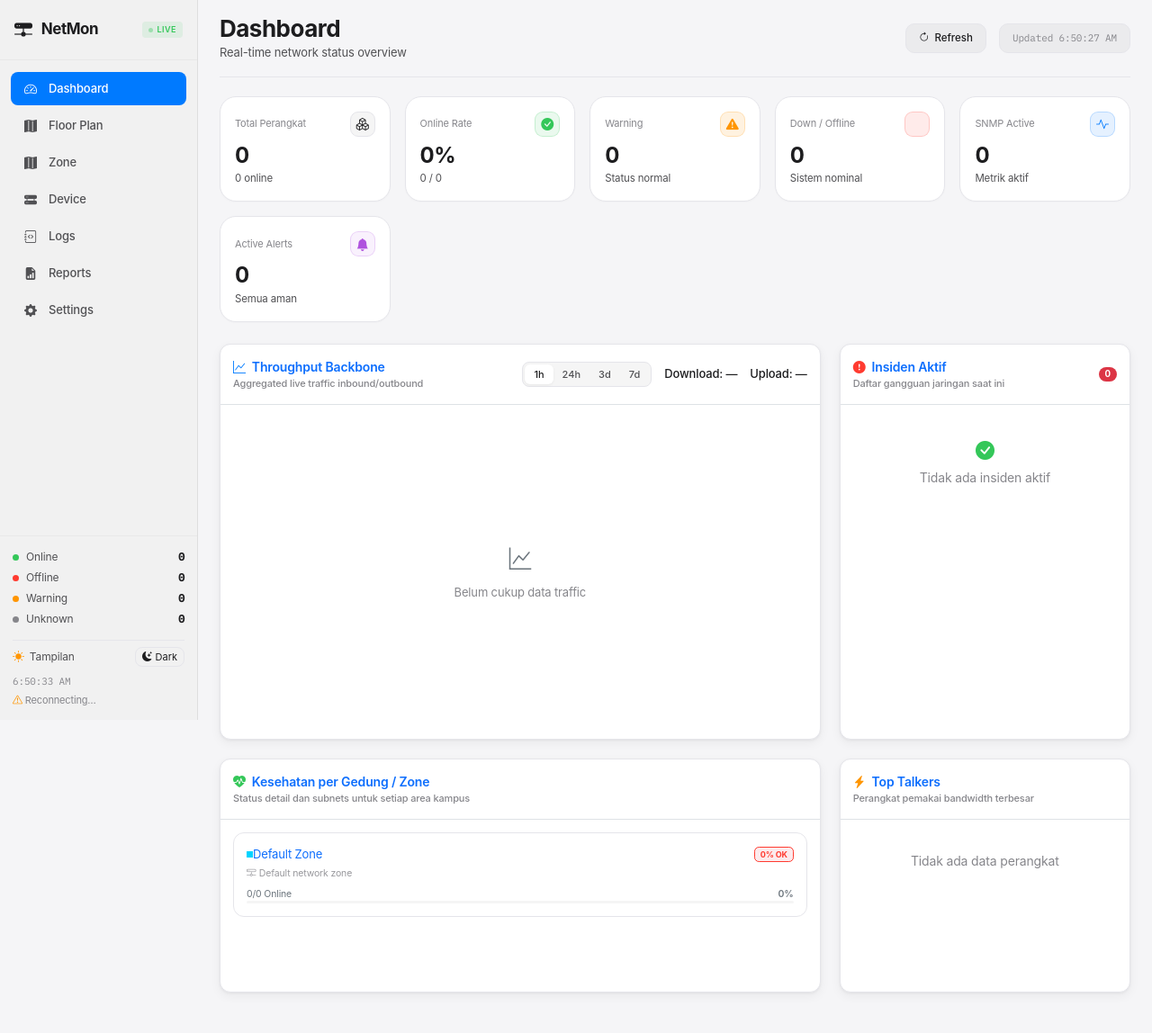
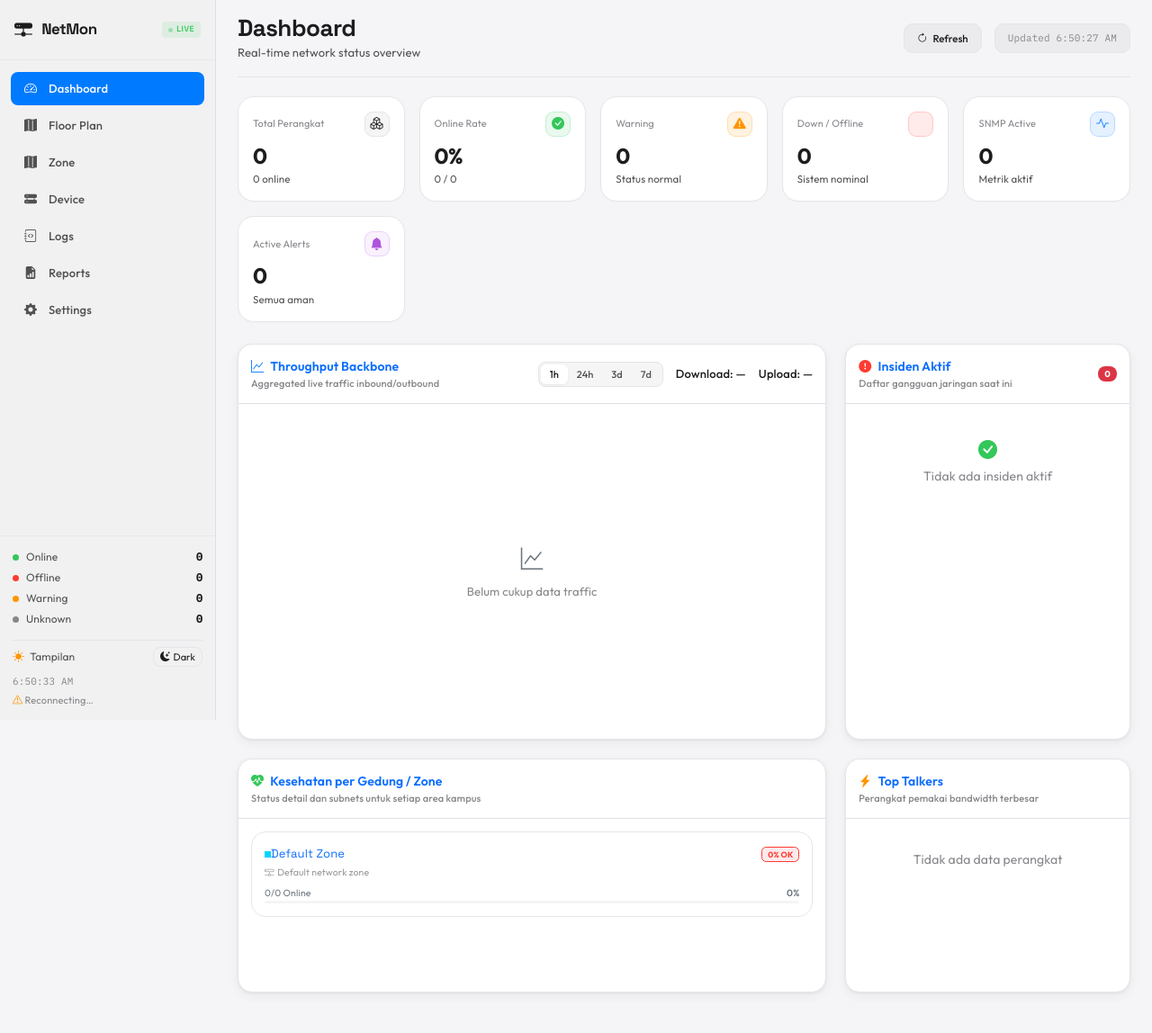
Before and after one commit to bagusazizulamri/netmon, a Flask app: page / in a window 1280 px wide. Shown: the whole page at 90% size. Run offline with Flask 3, Linux system fonts and the light colour scheme; data comes from the database, SQL or seed files in the repository; data that the repository does not hold is empty; some libraries are stand-ins or nearby versions.

Commit message:
style: apply Bauhaus & Retro-Modern dark theme with premium typography

```diff
--- a/static/css/style.css
+++ b/static/css/style.css
@@ -1,36 +1,39 @@
 /* ============================================================
-   NetMon – Clean Dark Theme
-   Minimal, functional, no-nonsense.
+   NetMon – Bauhaus & Retro-Modern Dark Theme
+   Premium geometric typography, distinctive primary accents, high readability.
    ============================================================ */
+@import url('https://fonts.googleapis.com/css2?family=Outfit:wght@300;400;500;600;700&family=Space+Grotesk:wght@400;500;600;700&display=swap');
+
 :root {
-  --bg-base:       #1e1e1e; /* macOS dark background */
-  --bg-card:       #2d2d2d; /* macOS panel background */
-  --bg-card-solid: #2d2d2d;
-  --bg-hover:      rgba(255, 255, 255, 0.06);
-  --border:        #3a3a3c; /* macOS dark border */
-  --border-lt:     #2c2c2e;
-
-  --accent:        #0a84ff; /* Apple Blue */
-  --accent-dim:    rgba(10, 132, 255, 0.15);
-  --green:         #30d158; /* Apple Green */
-  --green-dim:     rgba(48, 209, 88, 0.15);
-  --yellow:        #ffd60a; /* Apple Yellow */
-  --yellow-dim:    rgba(255, 214, 10, 0.15);
-  --red:           #ff453a; /* Apple Red */
-  --red-dim:       rgba(255, 69, 58, 0.15);
-  --purple:        #bf5af2;
-  --orange:        #ff9f0a;
-
-  --text-primary:   #ffffff;
-  --text-secondary: #a1a1a6;
-  --text-muted:     #76767b;
-
-  --sidebar-w:  220px;
+  --bg-base:       #111113; /* Deep dark space */
+  --bg-card:       #19191c; /* Elevated dark */
+  --bg-card-solid: #19191c;
+  --bg-hover:      rgba(255, 255, 255, 0.05);
+  --border:        #29292e; /* Subtle geometric border */
+  --border-lt:     #212125;
+
+  /* Bauhaus & Retro-Modern Accents */
+  --accent:        #4361ee; /* Retro Royal Blue */
+  --accent-dim:    rgba(67, 97, 238, 0.15);
+  --green:         #06d6a0; /* Minty Green */
+  --green-dim:     rgba(6, 214, 160, 0.15);
+  --yellow:        #ffd166; /* Bauhaus Yellow */
+  --yellow-dim:    rgba(255, 209, 102, 0.15);
+  --red:           #ef476f; /* Retro Pinkish Red */
+  --red-dim:       rgba(239, 71, 111, 0.15);
+  --purple:        #7209b7;
+  --orange:        #f77f00;
+
+  --text-primary:   #f8f9fa;
+  --text-secondary: #adb5bd;
+  --text-muted:     #6c757d;
+
+  --sidebar-w:  240px;
   --header-h:   0px;
-  --radius:     12px; /* Standard macOS radius */
+  --radius:     16px; /* Slightly rounder for retro feel */
   --radius-sm:  8px;
-  --radius-lg:  18px;
-  --trans:      0.2s cubic-bezier(0.16, 1, 0.3, 1); /* Apple-like ease-out */
+  --radius-lg:  24px;
+  --trans:      0.25s cubic-bezier(0.25, 1, 0.5, 1);
 
   font-size: 14px;
 }
@@ -38,20 +41,24 @@
 /* ============================================================ RESET */
 *, *::before, *::after { box-sizing: border-box; margin: 0; }
 body {
-  font-family: -apple-system, BlinkMacSystemFont, "SF Pro Display", "SF Pro Text", "Segoe UI", Roboto, Helvetica, Arial, sans-serif;
+  font-family: 'Outfit', sans-serif;
   background: var(--bg-base);
   color: var(--text-primary);
   display: flex;
   min-height: 100vh;
   overflow-x: hidden;
-  letter-spacing: -0.011em;
+  letter-spacing: 0.01em;
+}
+
+h1, h2, h3, h4, h5, h6, .sidebar-logo, .fw-700, .fw-800, .fw-900 {
+  font-family: 'Space Grotesk', sans-serif;
 }
 
 /* ============================================================ SIDEBAR */
 .sidebar {
   width: var(--sidebar-w);
   min-height: 100vh;
-  background: #252525; /* Solid dark macOS Sidebar */
+  background: #0b0b0d; /* Ultra dark retro-modern sidebar */
   border-right: 1px solid var(--border);
   display: flex;
   flex-direction: column;
```
